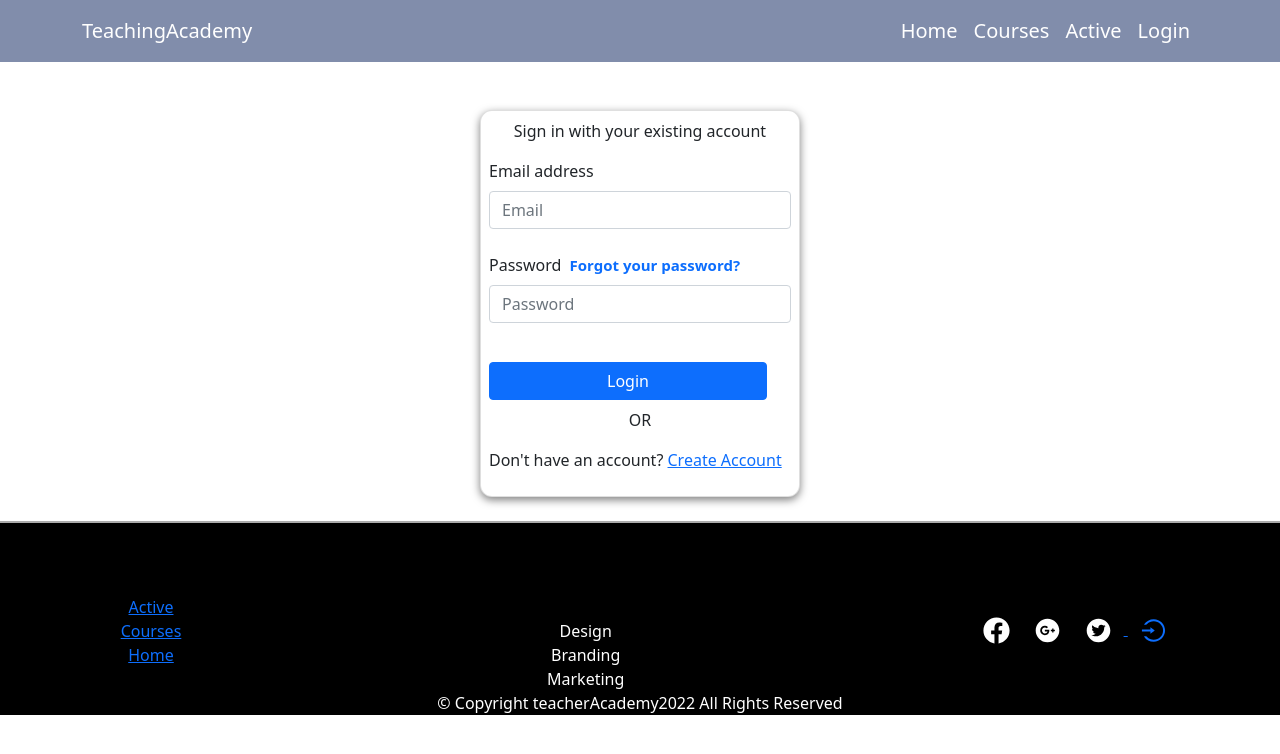
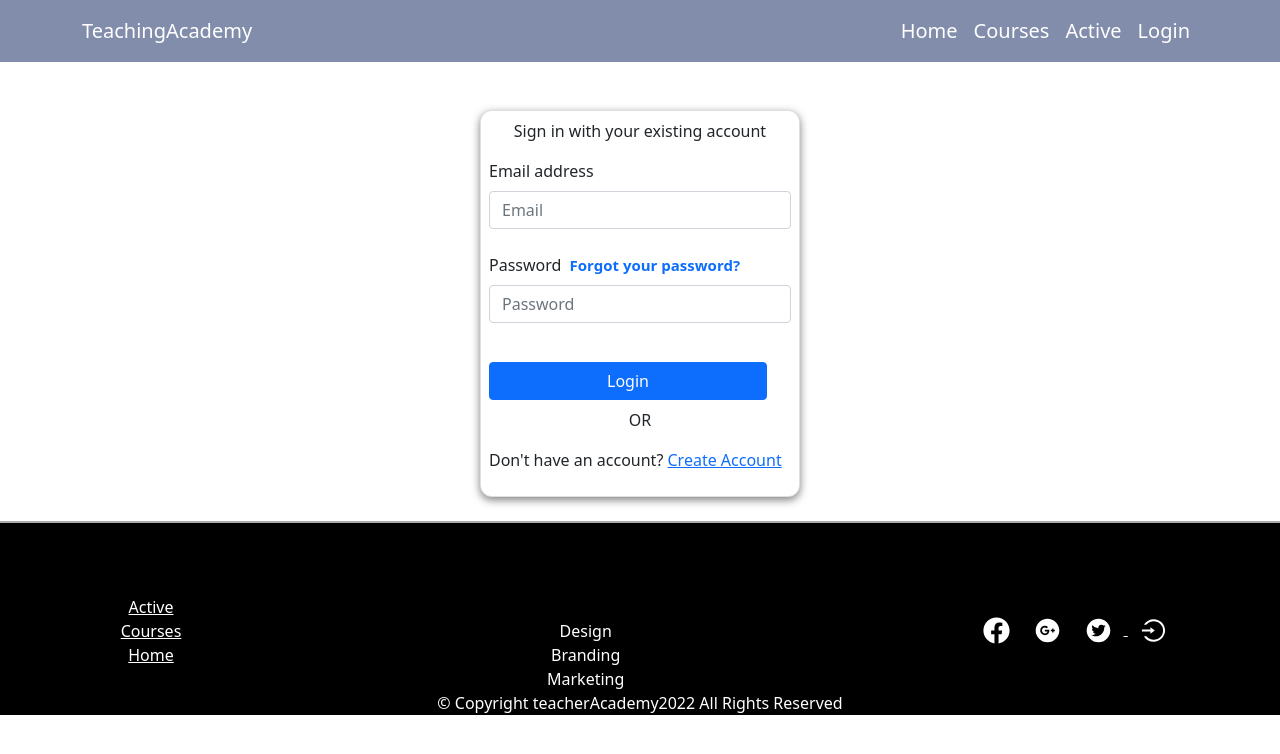
Before and after one commit to sharifulislm/Sunshine-task, a React (Create React App) app: page /Login in a window 1280 px wide. Shown: the top 754 px of the page. Built offline with nearby package versions, Linux system fonts and the light colour scheme; no server answers.

Commit message:
fixid error

```diff
--- a/src/conponents/Footer/Footer.js
+++ b/src/conponents/Footer/Footer.js
@@ -18,9 +18,9 @@ const Footer = () => {
             <div className='d-flex row justify-content-between mt-5 mt-5 align-items-center'>
              <div className='pera text-white col-12 col-lg-3 col-md-3'>
 
-<Link to="/KidsService"> Active </Link> <br></br>
-<Link to="/Courses"> Courses </Link><br></br>
-<Link to="/"> Home </Link>
+<Link className='text-white' to="/KidsService"> Active </Link> <br></br>
+<Link className='text-white' to="/Courses"> Courses </Link><br></br>
+<Link className='text-white' to="/"> Home </Link>
              </div>
              <div className='pera text-white col-12 col-lg-3 col-md-3  mt-5'>
 
@@ -34,7 +34,7 @@ const Footer = () => {
 
              </div>
 
-             <div className='socal-icon  col-12 col-lg-4 col-md-3'>
+             <div className='socal-icon text-white col-12 col-lg-4 col-md-3'>
                <FaFacebook></FaFacebook>
                <AiFillGooglePlusCircle></AiFillGooglePlusCircle>
                <AiFillTwitterCircle></AiFillTwitterCircle>
@@ -43,7 +43,7 @@ const Footer = () => {
           {
             user ?  <p>your are currently subscribed as {user?.email}</p> :
 
-            <Link to="/Signup"> <AiOutlineLogin></AiOutlineLogin></Link>
+            <Link className='text-white' to="/Signup"> <AiOutlineLogin></AiOutlineLogin></Link>
           }
 
 
--- a/src/conponents/Login/Signup/SocalIcon.js
+++ b/src/conponents/Login/Signup/SocalIcon.js
@@ -11,17 +11,12 @@ const SocalIcon = () => {
     const navigate = useNavigate()
 const location = useLocation();
 let from = location.state?.from?.pathname || "/";
-    let HendelError;
 
 
-    const [signInWithGoogle, user, loading, error] = useSignInWithGoogle(auth);
+
+const [signInWithGoogle, user, loading, error] = useSignInWithGoogle(auth);
     console.log(error);
-    if (error ) {
-        HendelError = <div>
-            <p>Error:{error?.message}</p>
-          </div>
 
-      }
       if (loading) {
         return( <Loading></Loading>)
 
@@ -37,7 +32,7 @@ let from = location.state?.from?.pathname || "/";
         <div className='text-center m-auto'>
 
             {/* <button onClick={() => signInWithGoogle()} className='text-center icon-btn'><FcGoogle></FcGoogle> Google Sign in</button> */}
-            <Button className='text-center' onClick={() => signInWithGoogle()} variant="secondary"><FcGoogle></FcGoogle> Google Sign in</Button>
+            <Button onClick={() => signInWithGoogle()} variant="secondary"><FcGoogle></FcGoogle> Google Sign in</Button>
         </div>
     );
 };
--- a/src/conponents/firebase.init.js
+++ b/src/conponents/firebase.init.js
@@ -6,12 +6,13 @@ import {getAuth} from "firebase/auth";
 
 // Your web app's Firebase configuration
 const firebaseConfig = {
-  apiKey: "AIzaSyBrkbFyIpsWc2zBq4xgH1Rtq24jTgj8dGk",
-  authDomain: "teacheracademy-20bb9.firebaseapp.com",
-  projectId: "teacheracademy-20bb9",
-  storageBucket: "teacheracademy-20bb9.appspot.com",
-  messagingSenderId: "1085650277533",
-  appId: "1:1085650277533:web:c414c28969eaa7f5157074"
+  apiKey: "AIzaSyCvLLY7rksyRX_JcTt3UiFHuaumK_TEfNE",
+  authDomain: "sunshine-task-98dfb.firebaseapp.com",
+  projectId: "sunshine-task-98dfb",
+  storageBucket: "sunshine-task-98dfb.appspot.com",
+  messagingSenderId: "38009872111",
+  appId: "1:38009872111:web:59ee5376fab6be2af6051a",
+  measurementId: "G-YMTH05R1FG"
 };
 
 // Initialize Firebase
```
